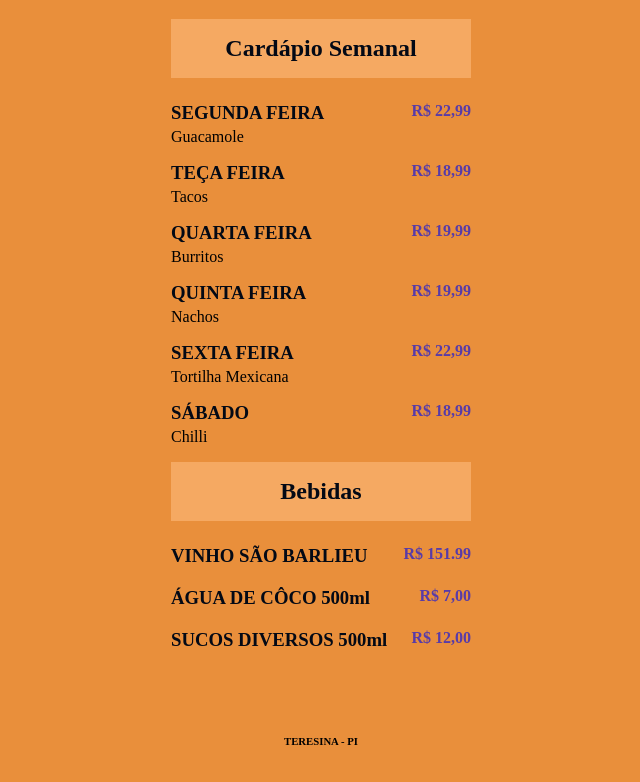
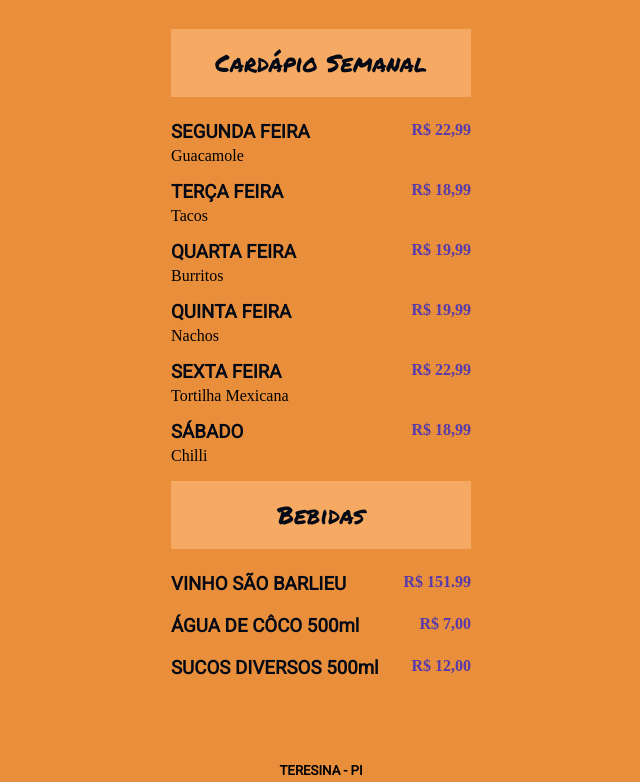
Before and after one commit to thiagoborges00/Bandeij-o, a plain HTML site: page bandeijao.html in a window 1280 px wide. Shown: the part 108-890 px from the top of the page, without its empty margins (319-959 px from the left). Before the commit the page ends 855 px from the top, so only its background shows below. Drawn offline with Linux system fonts and the light colour scheme.

Commit message:
aplicando  fontes

```diff
--- a/bandeijao.html
+++ b/bandeijao.html
@@ -6,6 +6,11 @@
     <meta http-equiv="X-UA-Compatible" content="IE=edge">
     <meta name="viewport" content="width=device-width, initial-scale=1.0">
     <title>Bandeijão</title>
+    <link rel="preconnect" href="https://fonts.googleapis.com">
+    <link rel="preconnect" href="https://fonts.gstatic.com" crossorigin>
+    <link href="https://fonts.googleapis.com/css2?family=Permanent+Marker&display=swap" rel="stylesheet">
+    <link href="https://fonts.googleapis.com/css2?family=Permanent+Marker&family=Roboto:wght@400&display=swap"
+        rel="stylesheet">
     <link rel="stylesheet" href="style.css">
 </head>
 
@@ -30,7 +35,7 @@
             </li>
             <li>
                 <div>
-                    <h3>TEÇA FEIRA</h3>
+                    <h3>TERÇA FEIRA</h3>
                     <p> Tacos</p>
                 </div>
                 <div class="value">
@@ -108,9 +113,8 @@
     </section>
 
     <footer>
-        <h6>TERESINA - PI</h6>
+        <h5>TERESINA - PI</h5>
     </footer>
-
 
 </body>
 
--- a/style.css
+++ b/style.css
@@ -8,6 +8,12 @@ h3 {
     color: #030915;
 }
 
+h1,
+h2,
+#name {
+    font-family: 'Permanent Marker', cursive;
+    font-weight: 200;
+}
 body {
     background-color: #E98F3B;
 }
@@ -54,8 +60,11 @@ ul li {
 
 }
 
-li h3 {
+li h3,
+footer {
     margin-bottom: 4px;
+    font-family: 'Permanent Marker', cursive;
+        font-family: 'Roboto', sans-serif;
 }
 
 strong,
```
Lines whose indentation alone changed are shown as unchanged.
